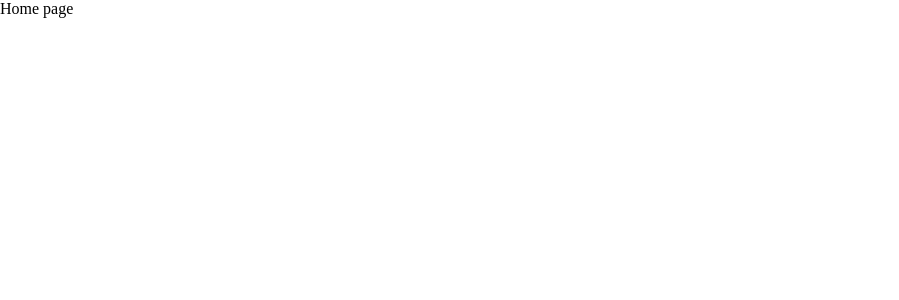
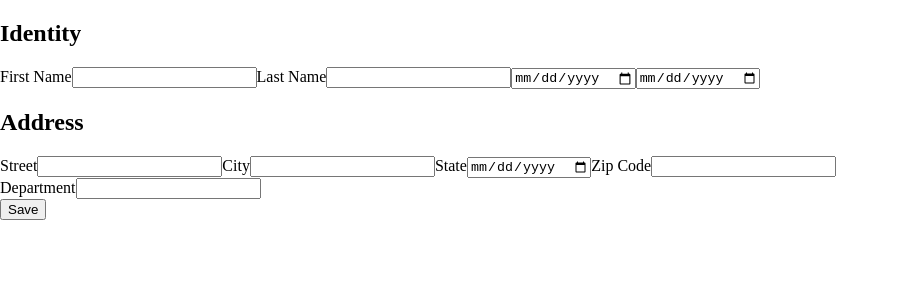
Before and after one commit to Nellylie/hrnet, a React (Create React App) app: page / in a window 1280 px wide. Shown: the top 300 px of the page, without its empty margins (0-899 px from the left). Built offline with nearby package versions, Linux system fonts and the light colour scheme.

Commit message:
feat(): formulaire brut

```diff
--- a/src/ui/home/Home.jsx
+++ b/src/ui/home/Home.jsx
@@ -1,8 +1,48 @@
 
 function Home(){
+    const handleSubmit = ()=>{
 
+    }
     return (
-        <div>Home page</div>
+        <form action="#" id="create-employee" onSubmit={handleSubmit}>
+
+        <div className="section">
+        <h2>Identity</h2>
+
+        <label className="label" htmlFor="first-name">First Name</label>
+        <input type="text" id="first-name" />
+
+        <label className="label" htmlFor="last-name">Last Name</label>
+        <input type="text" id="last-name" />
+
+        <label className="label" htmlFor="date-of-birth"/>
+        <input type="date" id = "date-of-birth"/>
+
+        <label className="label" htmlFor="date-start"/>
+        <input type="date" id = "date-start"/>        </div>
+
+        <div className="section">
+            <h2>Address</h2>
+
+            <label htmlFor="street">Street</label>
+            <input id="street" type="text" />
+
+            <label htmlFor="city">City</label>
+            <input id="city" type="text" />
+
+            <label className="label" htmlFor="state">State</label>
+            <input id="state" type="date"/>
+
+            <label className="label" htmlFor="zip-code">Zip Code</label>
+            <input id="zip-code" type="number" />
+        </div>
+
+        <div className="section">
+            <label className="label" htmlFor="department">Department</label>
+            <input type ="select" id="department"/>
+        </div>
+        <button type="submit">Save</button>
+    </form>
     )
 }
 
```
